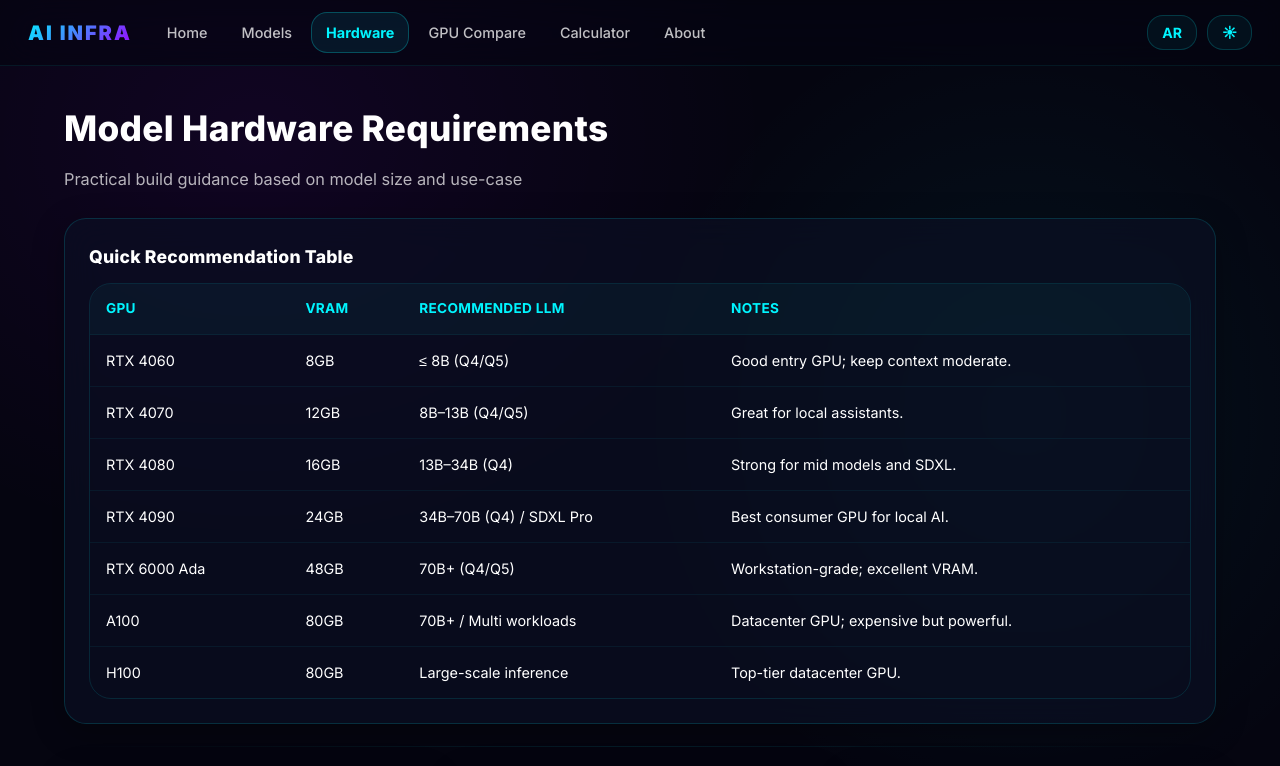
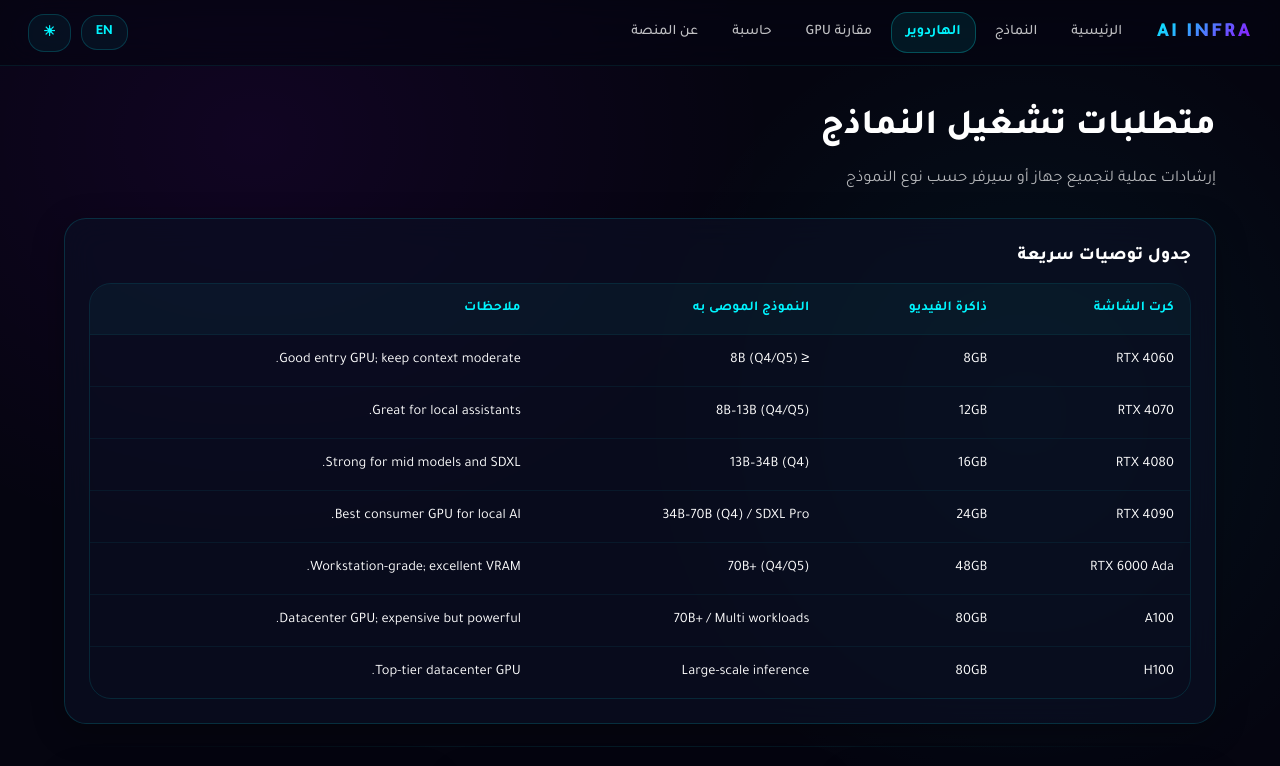
Before and after one commit to D0shi-Eng/AI-Infra-Portal, a plain HTML site: page hardware.html in a window 1280 px wide. Both pictures are taken after a click on the button "EN". Shown: the top 766 px of the page. Drawn offline with Linux system fonts and the light colour scheme.

Commit message:
Fix language toggle: full AR/EN bilingual support
- setLang now saves preference + reloads page (ensures ALL content updates)

- Remove duplicate DOMContentLoaded auto-init from i18n.js

- Add pre-render inline script to all 7 HTML pages (prevents RTL→LTR flash)

- Add i18n support to hardware-page.js table headers

```diff
--- a/about.html
+++ b/about.html
@@ -3,6 +3,7 @@
 <head>
   <meta charset="UTF-8" />
   <meta name="viewport" content="width=device-width, initial-scale=1.0"/>
+  <script>(function(){var l=localStorage.getItem('lang');if(l==='en'){document.documentElement.lang='en';document.documentElement.dir='ltr';}})()</script>
   <title>About • AI INFRA</title>
 
   <link rel="stylesheet" href="assets/css/base.css">
--- a/assets/js/hardware-page.js
+++ b/assets/js/hardware-page.js
@@ -6,6 +6,12 @@
 document.addEventListener("DOMContentLoaded", async () => {
     const table = document.getElementById("hwTable");
     if (!table) return;
+
+    function L(ar, en) {
+      try {
+        return (typeof I18N !== "undefined" && I18N.getSavedLang && I18N.getSavedLang() === "ar") ? ar : en;
+      } catch { return ar; }
+    }
 
     function th(text) {
       const el = document.createElement("th");
@@ -28,10 +34,10 @@
     // Header
     const thead = document.createElement("thead");
     thead.appendChild(tr([
-      th("GPU"),
-      th("VRAM"),
-      th("Recommended LLM"),
-      th("Notes"),
+      th(L("كرت الشاشة", "GPU")),
+      th(L("ذاكرة الفيديو", "VRAM")),
+      th(L("النموذج الموصى به", "Recommended LLM")),
+      th(L("ملاحظات", "Notes")),
     ]));
     table.appendChild(thead);
 
@@ -42,7 +48,7 @@
     try {
       items = await HardwareData.loadHardware();
     } catch {
-      tbody.appendChild(tr([td("Failed to load hardware.json"), td(""), td(""), td("")]));
+      tbody.appendChild(tr([td(L("فشل تحميل hardware.json", "Failed to load hardware.json")), td(""), td(""), td("")]));
       return;
     }
 
--- a/assets/js/i18n.js
+++ b/assets/js/i18n.js
@@ -260,7 +260,7 @@
   function setLang(lang) {
     if (!supported.includes(lang)) return;
     localStorage.setItem(STORAGE_KEY, lang);
-    apply();
+    location.reload();
   }
 
   function t(key) {
@@ -309,7 +309,3 @@
 
   return { init, t, getSavedLang, setLang, apply };
 })();
-// تشغيل تلقائي كشبكة أمان (حتى لو app.js ما اشتغل)
-document.addEventListener("DOMContentLoaded", () => {
-  if (I18N?.init) I18N.init();
-});
--- a/hardware.html
+++ b/hardware.html
@@ -3,6 +3,7 @@
 <head>
   <meta charset="UTF-8" />
   <meta name="viewport" content="width=device-width, initial-scale=1.0"/>
+  <script>(function(){var l=localStorage.getItem('lang');if(l==='en'){document.documentElement.lang='en';document.documentElement.dir='ltr';}})()</script>
   <title>Hardware • AI INFRA</title>
 
   <link rel="stylesheet" href="assets/css/base.css">
```
Also changed, not shown: calculator.html (+1 -0 lines), compare.html (+1 -0 lines), index.html (+1 -0 lines), model.html (+1 -0 lines), models.html (+1 -0 lines).
